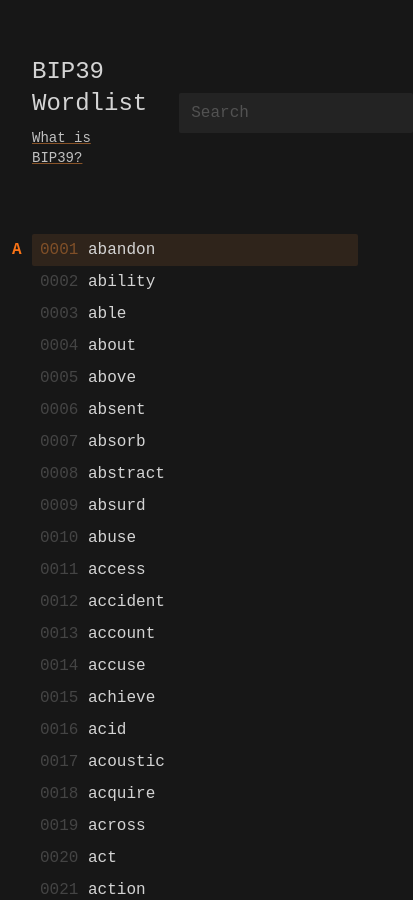
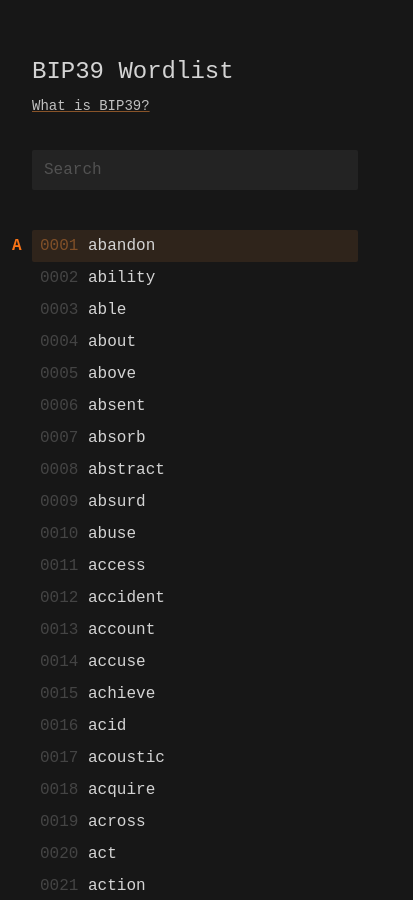
Before and after one commit to mat2ja/bip39, a SvelteKit app: page / in a window 390 px wide. Shown: the part 197-1097 px from the top of the page, 413 px wide, since content can reach past the window. Built offline with nearby package versions, Linux system fonts and the light colour scheme; a web font is replaced by a local one.

Commit message:
Fix scroll to top, add animations and better reponsiveness

```diff
--- a/src/lib/components/ScrollToTopButton.svelte
+++ b/src/lib/components/ScrollToTopButton.svelte
@@ -1,18 +1,18 @@
 <script lang="ts">
 	import Icon from '@iconify/svelte';
 
-	export let y = 0;
-
 	const scrollToTop = () => {
-		y = 0;
+		window.scrollTo({ top: 0 });
 	};
 </script>
 
 <div class="fixed bottom-8 right-8">
-	<button
-		on:click={scrollToTop}
-		class="p-2 bg-orange-400/20 hover:bg-orange-400/25 text-red-500 rounded-full focus:outline-none ring-orange-500 shadow focus-visible:ring-2 active:scale-95 transition"
-	>
-		<Icon icon="mdi:chevron-up" class="text-orange-400 text-4xl" />
-	</button>
+	<div class="bg-neutral-900 rounded-full">
+		<button
+			on:click={scrollToTop}
+			class="z-100 p-2 bg-orange-400/20 hover:bg-orange-400/25 text-red-500 rounded-full focus:outline-none ring-orange-500 shadow focus-visible:ring-2 active:scale-95 transition"
+		>
+			<Icon icon="mdi:chevron-up" class="text-orange-400 text-4xl" />
+		</button>
+	</div>
 </div>
--- a/src/routes/+layout.svelte
+++ b/src/routes/+layout.svelte
@@ -2,11 +2,11 @@
 	import '../app.css';
 	import Footer from '$lib/components/Footer.svelte';
 	import ScrollToTopButton from '$lib/components/ScrollToTopButton.svelte';
+	import { fade } from 'svelte/transition';
 
 	let y = 0;
 	let height = 0;
 
-	// TODO: fix this being false while scrolling
 	$: scrollToTopShown = y > height * 0.3;
 </script>
 
@@ -20,14 +20,16 @@
 </svelte:head>
 
 <div
-	class="pt-[30vh] pb-32 px-8 max-w-6xl mx-auto space-y-32 relative flex flex-col min-h-screen font-mono"
+	class="pt-[30vh] pb-20 sm:pb-32 px-8 max-w-6xl mx-auto space-y-20 sm:space-y-32 relative flex flex-col min-h-screen font-mono"
 >
 	<main class="flex-1">
 		<slot />
 	</main>
 
 	{#if scrollToTopShown}
-		<ScrollToTopButton bind:y />
+		<div in:fade={{ duration: 100 }} out:fade={{ duration: 100 }}>
+			<ScrollToTopButton />
+		</div>
 	{/if}
 
 	<div class="mt-auto">
--- a/src/routes/+page.svelte
+++ b/src/routes/+page.svelte
@@ -26,7 +26,7 @@
 	};
 </script>
 
-<header class="flex items-center justify-between gap-8">
+<header class="flex flex-col sm:flex-row items-start sm:items-center justify-between gap-8">
 	<div>
 		<h1 class="text-2xl">BIP39 Wordlist</h1>
 		<a
@@ -42,18 +42,18 @@
 		placeholder="Search"
 		type="search"
 		bind:value={search}
-		class="py-2 px-3 bg-neutral-50/5 focus:ring-1 ring-orange-500 focus:outline-none placeholder:text-neutral-600 rounded-sm"
+		class="py-2 px-3 bg-neutral-50/5 focus:ring-1 ring-orange-500 focus:outline-none placeholder:text-neutral-600 rounded-sm w-full sm:w-fit "
 	/>
 </header>
 
 {#if filteredWordlist?.length}
-	<main class="mt-16 columns-1 sm:columns-3 md:columns-4 gap-8 cursor-crosshair">
+	<main class="mt-10 sm:mt-16 columns-1 sm:columns-3 md:columns-4 gap-8 cursor-crosshair">
 		{#each filteredWordlist as word, i}
 			<Word {word} ordinal={wordOrdinal(word)} higlighted={isFirstExampleOfLetter(word, i)} />
 		{/each}
 	</main>
 {:else}
-	<div class="mt-10 py-8 flex flex-col items-center justify-center gap-5 text-neutral-50/40">
+	<div class="mt-20 flex flex-col items-center justify-center gap-5 text-neutral-50/40">
 		<p class="px-2">No words found</p>
 		<button
 			on:click={clearSearch}
```
